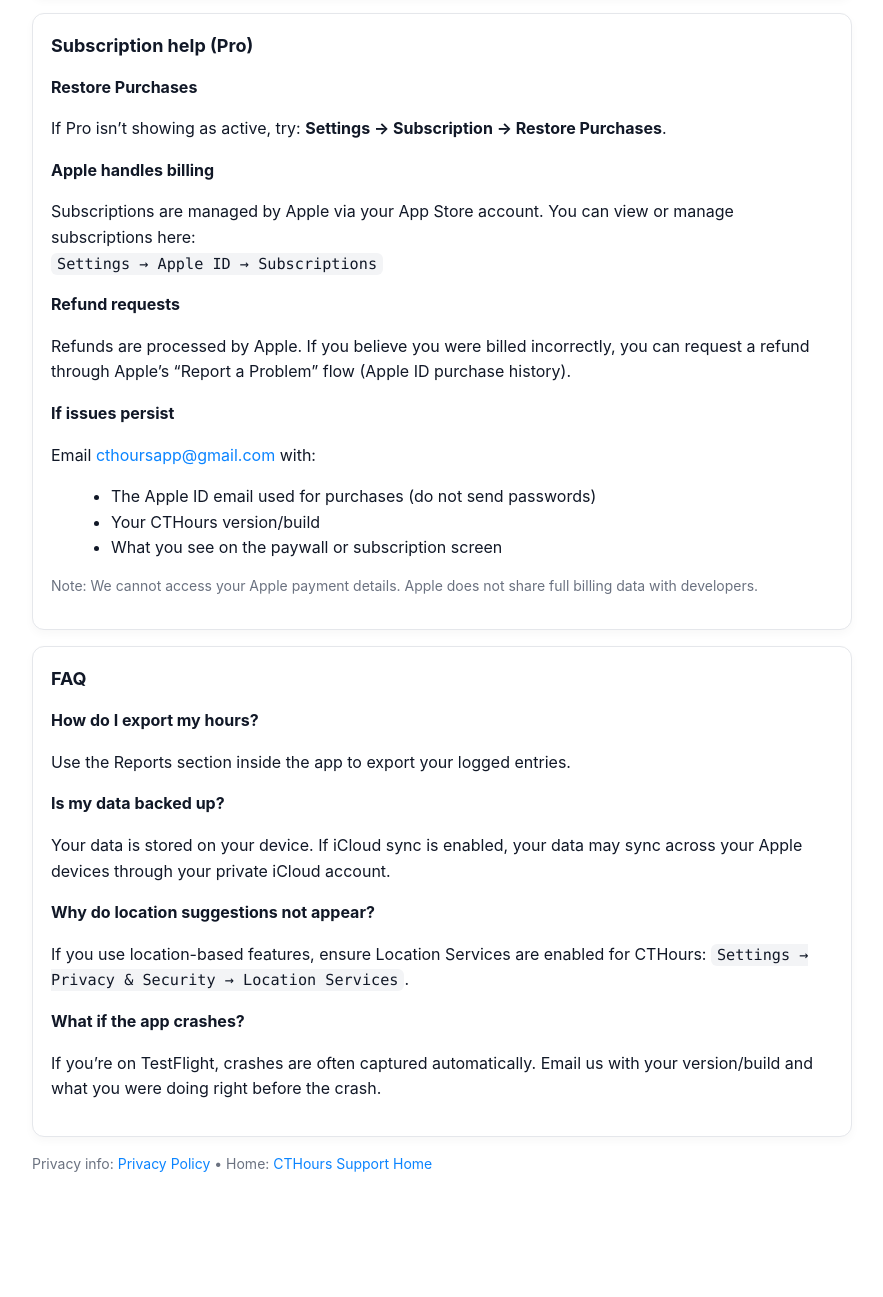
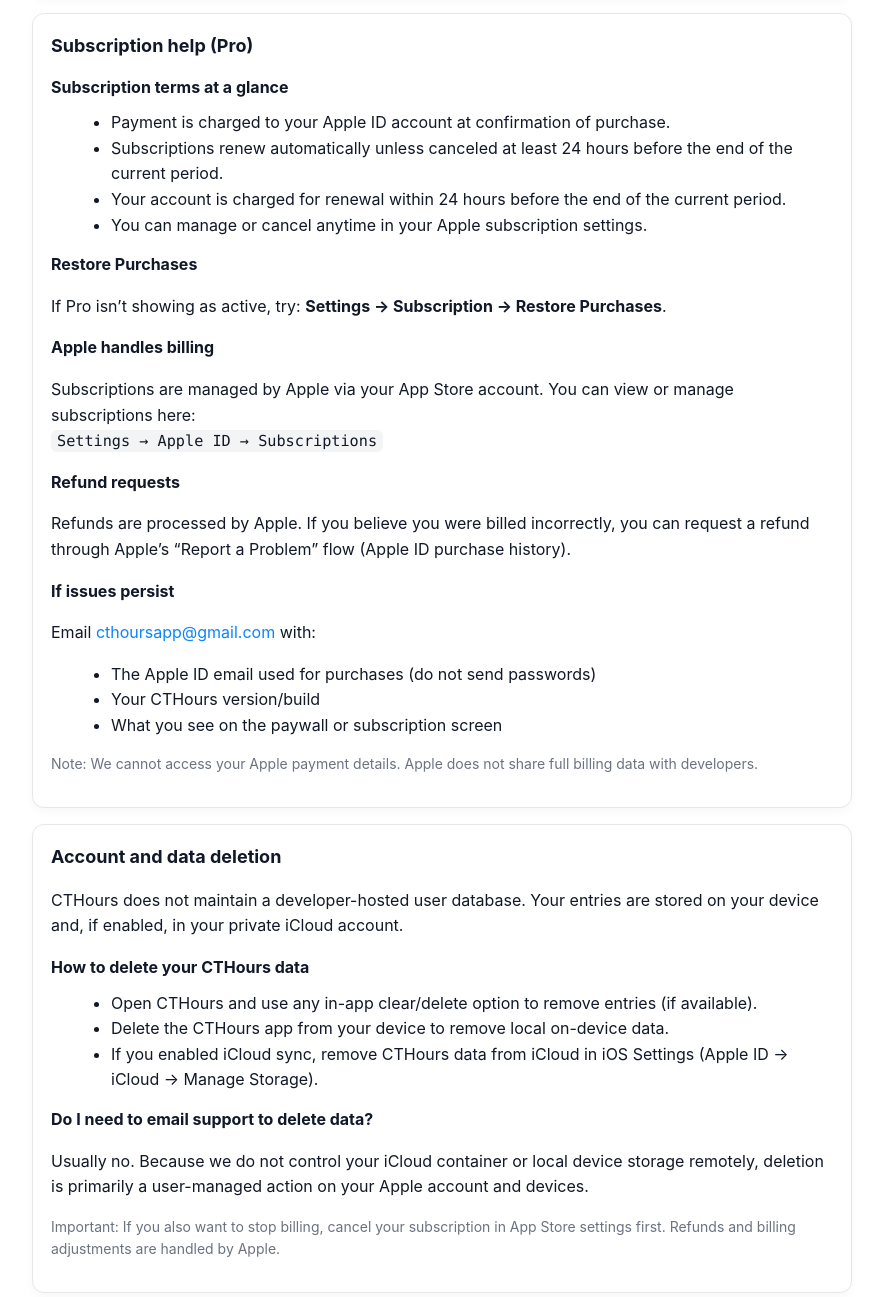
Before and after one commit to TheeOtherOption/cthours-support, a plain HTML site: page support.html in a window 1280 px wide. Shown: the part 737-2034 px from the top of the page, without its empty margins (198-1081 px from the left). Before the commit the page ends 1952 px from the top, so only its background shows below. Drawn offline with Linux system fonts and the light colour scheme.

Commit message:
Build 5 Apple Review Feedback Changes
Addressed changes apple needed per the recent review regarding subscription.

```diff
--- a/support.html
+++ b/support.html
@@ -106,6 +106,14 @@
 <div class="card">
     <h2>Subscription help (Pro)</h2>
 
+       <h3>Subscription terms at a glance</h3>
+    <ul>
+        <li>Payment is charged to your Apple ID account at confirmation of purchase.</li>
+        <li>Subscriptions renew automatically unless canceled at least 24 hours before the end of the current period.</li>
+        <li>Your account is charged for renewal within 24 hours before the end of the current period.</li>
+        <li>You can manage or cancel anytime in your Apple subscription settings.</li>
+    </ul>
+
     <h3>Restore Purchases</h3>
     <p>
         If Pro isn’t showing as active, try:
@@ -139,6 +147,33 @@
         Note: We cannot access your Apple payment details. Apple does not share full billing data with developers.
     </p>
 </div>
+<div class="card">
+    <h2>Account and data deletion</h2>
+    <p>
+        CTHours does not maintain a developer-hosted user database. Your entries are stored on your device and,
+        if enabled, in your private iCloud account.
+    </p>
+
+    <h3>How to delete your CTHours data</h3>
+    <ul>
+        <li>Open CTHours and use any in-app clear/delete option to remove entries (if available).</li>
+        <li>Delete the CTHours app from your device to remove local on-device data.</li>
+        <li>If you enabled iCloud sync, remove CTHours data from iCloud in iOS Settings (Apple ID → iCloud → Manage Storage).</li>
+    </ul>
+
+    <h3>Do I need to email support to delete data?</h3>
+    <p>
+        Usually no. Because we do not control your iCloud container or local device storage remotely,
+        deletion is primarily a user-managed action on your Apple account and devices.
+    </p>
+
+    <p class="muted">
+        Important: If you also want to stop billing, cancel your subscription in App Store settings first.
+        Refunds and billing adjustments are handled by Apple.
+    </p>
+</div>
+
+
 
 <div class="card">
     <h2>FAQ</h2>
```
